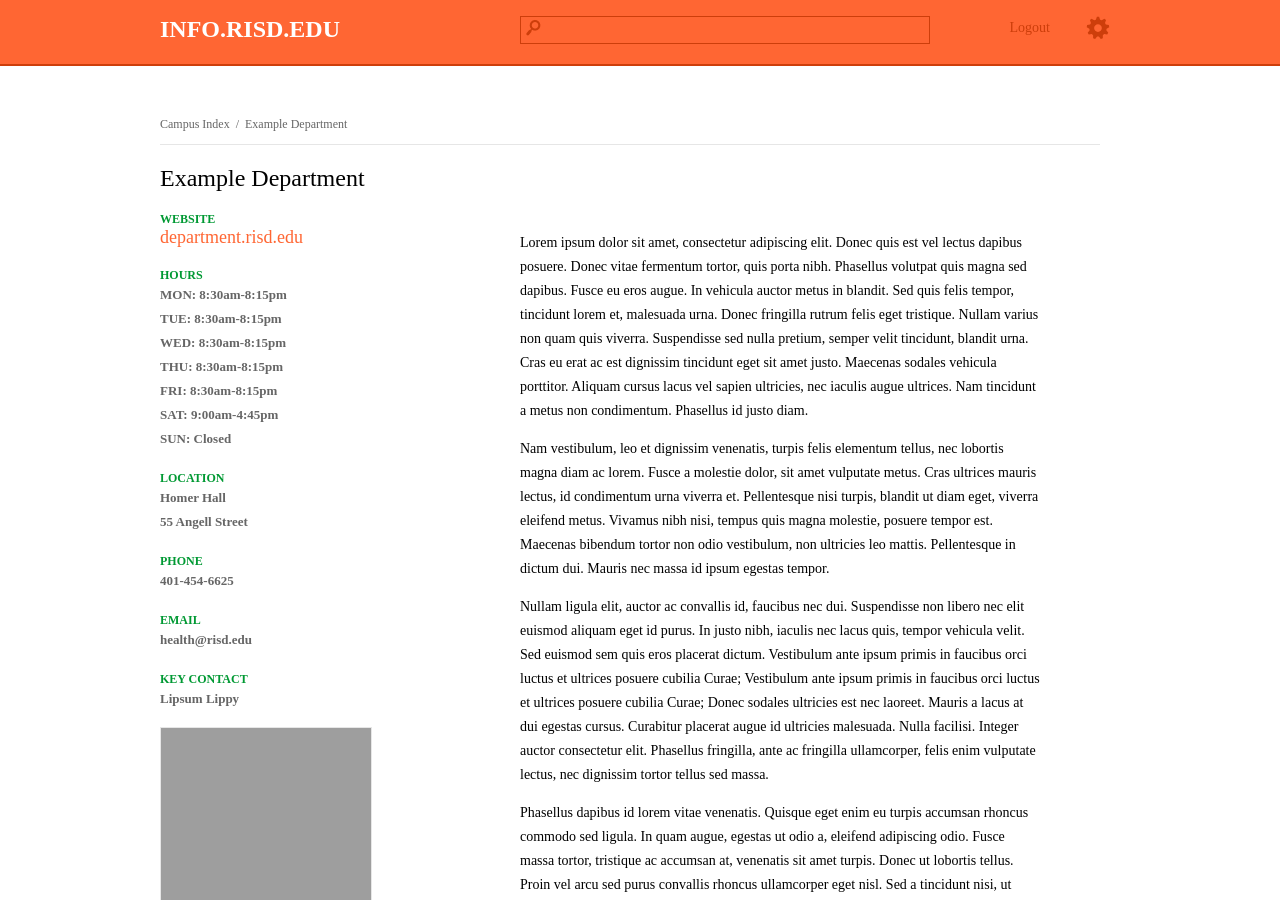
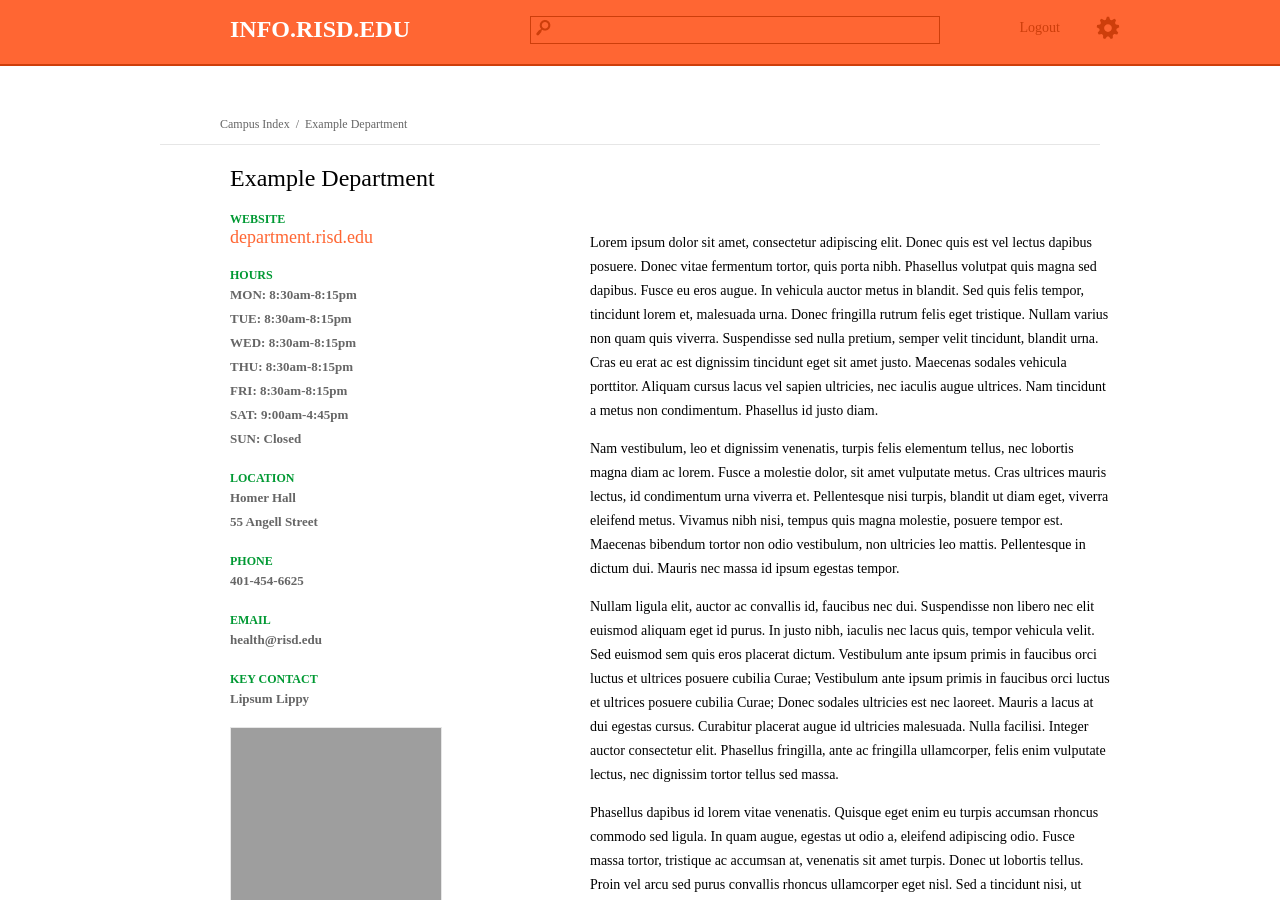
Before and after one commit to micahmicah/info, a Jekyll site: the page built from sample-entry/index.html, in a window 1280 px wide and 900 px high. Built offline with Jekyll 4.4.1, drawn with Linux system fonts in a browser that asks for light colours; some web fonts are replaced; grey boxes are pictures that could not be loaded.

Commit message:
grid tweaking

```diff
--- a/_includes/dept-pages/office-info.html
+++ b/_includes/dept-pages/office-info.html
@@ -1,4 +1,4 @@
-<div class="five columns alpha">
+<div class="five columns offset-by-one">
 		<h2>Example Department</h2>
 		<section class="contact-info">
 			<h5>WEBSITE</h5>
--- a/_includes/nav.html
+++ b/_includes/nav.html
@@ -1,6 +1,6 @@
 <nav>
 	<div class="container clearfix">
-		<a class="six columns alpha logo" href="{{site.baseurl}}/index.html">info.risd.edu</a>
+		<a class="five columns offset-by-one logo" href="{{site.baseurl}}/index.html">info.risd.edu</a>
 		<input class="seven columns" type="search" placeholder="s" name="search">
 		<li class="logout two columns">Logout</li>
 		<li class="login one column omega login-link">
--- a/index.html
+++ b/index.html
@@ -5,7 +5,7 @@
 
 
 <div class="container">
-    <div class="directory twelve columns alpha">
+    <div class="directory ten columns offset-by-one">
         <h3>Campus Directory</h3>
       <!--   <section class="quick-directory">
             <h4>Quick Links</h4>
--- a/sample-entry/index.html
+++ b/sample-entry/index.html
@@ -4,7 +4,7 @@
 ---
 
 <div class="container">
-	<div class="sixteen columns alpha omega bread-crumbs">
+	<div class="fifteen offset-by-one columns alpha omega bread-crumbs">
 		<ul>
 			<li><a href="{{site.baseurl}}/">Campus Index</a></li>
 			<li><a href="{{site.baseurl}}/sample-entry">Example Department</a></li>
```
Also changed, not shown: 5 other files.
